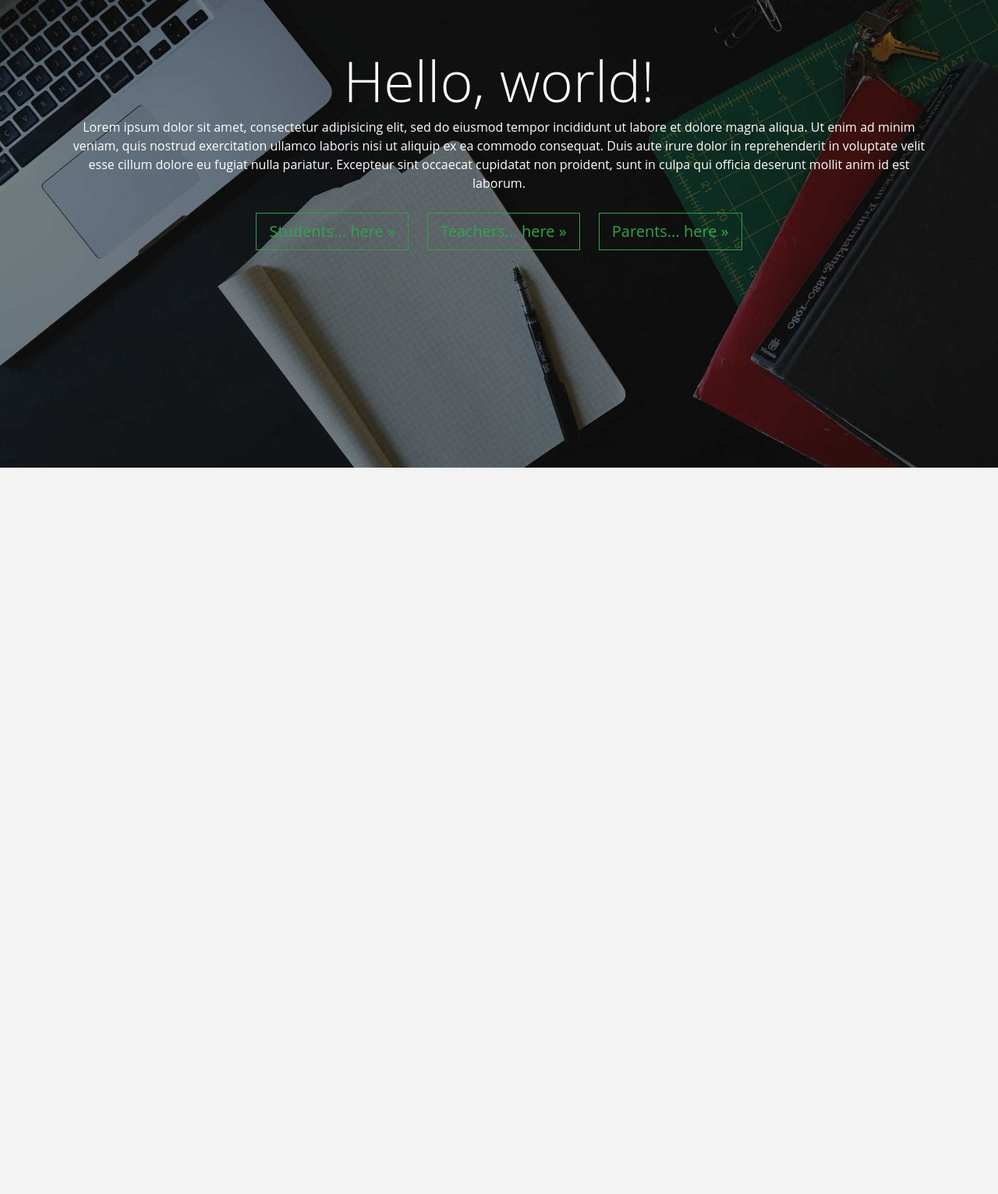
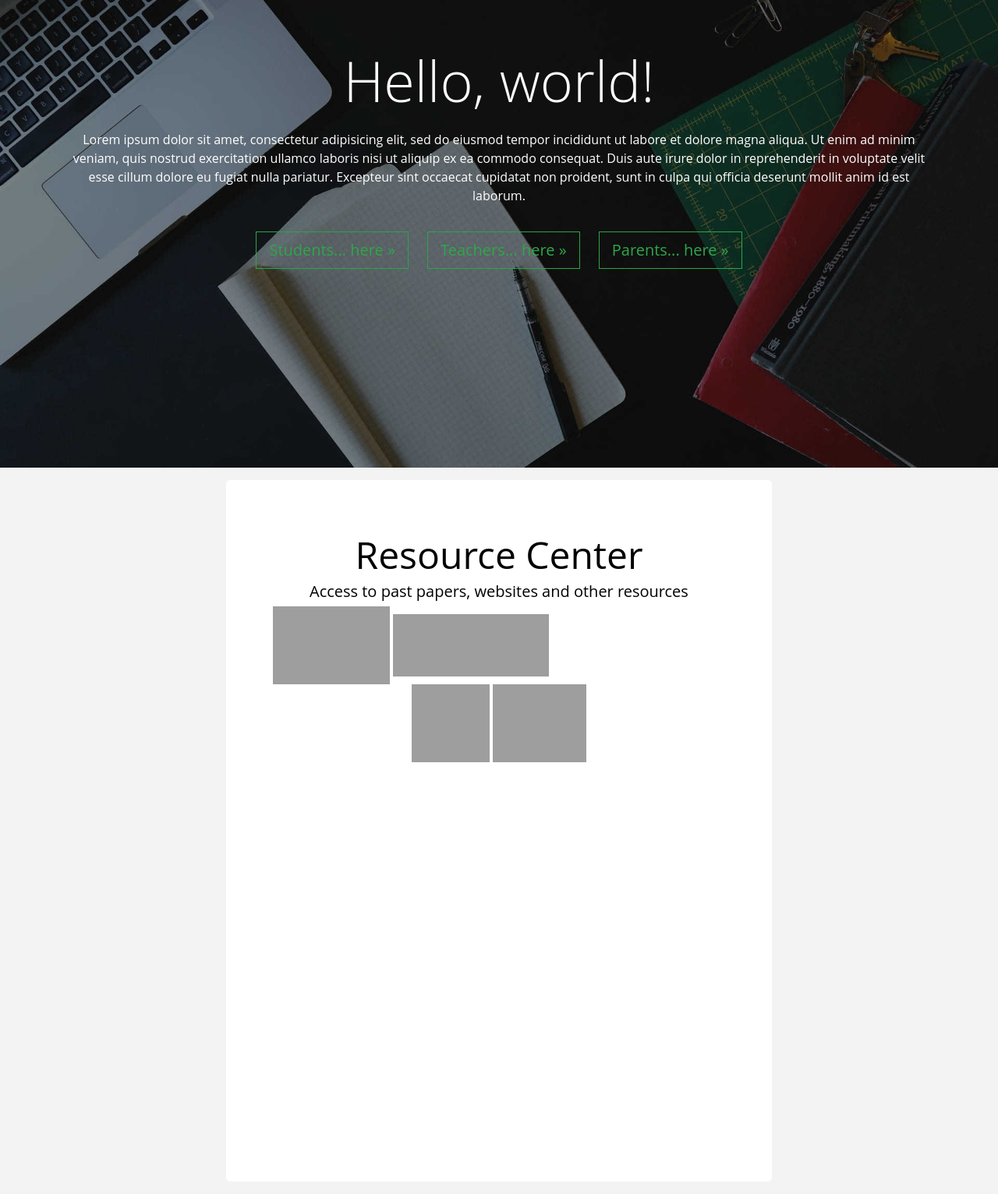
Before and after one commit to aakansha24/website, a Django app: page / in a window 1280 px wide. Shown: the part 56-1588 px from the top of the page at 78% size. Before the commit the page ends 656 px from the top, so only its background shows below. Run offline with Django 3.2, Linux system fonts and the light colour scheme; some libraries are stand-ins or nearby versions; grey boxes are pictures that could not be loaded.

Commit message:
Update index.html
added a resource center widget: css needs A LOT of editing

```diff
--- a/myapp/templates/index.html
+++ b/myapp/templates/index.html
@@ -5,8 +5,72 @@
 </head>
 <link rel="stylesheet" type="text/css" href="../static/style.css" />
 <link rel="stylesheet" type="text/css" href="../static/bootstrap/css/bootstrap.css" />
+
+<style>
+/* resource center stuff: needs editing*/
+.box {
+  background: #ffffff;
+  color: #000000;
+  width: 700px;
+  height: 900px;
+  padding: 60px;
+  margin: 1em auto;
+  -webkit-border-radius: 5px;
+  -moz-border-radius: 5px;
+  border-radius: 5px;
+  border:black;
+
+}
+.header {
+  font: bold 18px/1.5em sans-serif;
+  margin: 0 auto;
+  text-align: center;
+  text-transform: uppercase;
+  letter-spacing: 2px;
+}
+p {
+  margin: 1.5em 0;
+  padding: 0;
+}
+
+.hide{
+  display:none;
+}
+
+div.sections {
+    left:0px;
+    top:0px;
+    width: 320px;
+    padding: 10px;
+    border: 2px solid #04CF29;
+    border-radius: 0px;
+    margin-bottom: 10px;;
+}
+
+
+div.section1 {
+    left:0px;
+    width: 320px;
+    padding: 10px;
+    border: 2px solid #04CF29;
+    border-radius: 0px;
+    margin-bottom: 10px;
+    margin-top:25px;
+}
+
+
+a{
+  color:black;
+}
+
+a:hover{
+  color:black;
+  text-decoration: none;
+}
+/* end of resource center */
+</style>
 <body>
-	<!-- Navbar -->
+  <!-- Navbar -->
   <nav class="navbar navbar-toggleable-md navbar-light bg-faded">
     <button class="navbar-toggler navbar-toggler-right" type="button" data-toggle="collapse" data-target="#navbarSupportedContent" aria-controls="navbarSupportedContent" aria-expanded="false" aria-label="Toggle navigation">
       <span class="navbar-toggler-icon"></span>
@@ -32,7 +96,7 @@
     </div>
   </nav>
 
-	<!-- Main jumbotron -->
+  <!-- Main jumbotron -->
     <div class="jumbotron" id="header">
       <div class="container">
         <h1 class="display-3">Hello, world!</h1>
@@ -49,7 +113,7 @@
     </div>
 
 
-	 <!--Login details(pop-up window)-->
+   <!--Login details(pop-up window)-->
 <script>
 $(document).ready(function() {
     $("#loginLink").click(function( event ){
@@ -112,10 +176,126 @@ $(document).ready(function() {
   </div>
 </div>
 
+<!-- Resource Center: pop-up window when link on home page clicked -->
+<div class="content">
+      <div class="box">
+        <center><font size=10>Resource Center</font>
+          <br><h5>Access to past papers, websites and other resources</h5></center>
+          <!--main code of dropdown
+ /* $(document).on('change', '.div-toggle', function() {
+  var target = $(this).data('target');
+  var show = $("option:selected", this).data('show');
+  $(target).children().addClass('hide');
+  $(show).removeClass('hide');
+});
+$(document).ready(function(){
+  $('.div-toggle').trigger('change');
+});
 
-<!-- Scripts start here -->
-<script src="http://code.jquery.com/jquery-latest.min.js"></script>
-<script type="text/javascript" src="../static/bootstrap/js/bootstrap.js"></script>
+Incase you want it to be a dropdown menu:
+<center><select class="div-toggle" data-target=".course">
+  <option data-group='SHOW' value='0' data-show='.none'>Choose your course</option>
+  <option value="CIES" data-show=".cies">Cambridge Secondary </option>
+  <option value="IGCSE" data-show=".igcse">IGCSE</option>
+  <option value="IB" data-show=".ib">IB</option>
+  <option value="ICSE" data-show=".icse">ICSE</option>
+</select>
+</center>
+
+<div class="course">
+  <div class="igcse hide section1">English Literature and Language</div>
+  <div class="igcse hide sections">Mathematics</div>
+  <div class="igcse hide sections">Sciences</div>
+  <div class="igcse hide sections">Humanities and Social Sciences</div>
+  <div class="igcse hide sections">Languages</div>
+  <div class="igcse hide sections">Arts</div>
+</div>
+
+<div class="course">
+  <div class="ib hide section1">Language and Literature</div>
+  <div class="ib hide sections">Mathematics</div>
+  <div class="ib hide sections">Sciences</div>
+  <div class="ib hide sections">Individuals and Societies</div>
+  <div class="ib hide sections">Language Acquisition</div>
+  <div class="ib hide sections">Arts</div>
+</div>
+      </div>
+    </div>
+-->
+<script>
+//click on and off
+function myFunction() {
+    document.getElementById("myDropdown").classList.toggle("show");
+}
+
+window.onclick = function(event) {
+  if (!event.target.matches('.dropbtn')) {
+
+    var dropdowns = document.getElementsByClassName("dropdown-content");
+    var i;
+    for (i = 0; i < dropdowns.length; i++) {
+      var openDropdown = dropdowns[i];
+      if (openDropdown.classList.contains('show')) {
+        openDropdown.classList.remove('show');
+      }
+    }
+  }
+}
+
+  function show (toBlock){
+    setDisplay(toBlock, 'block');
+  }
+  function hide (toNone) {
+    setDisplay(toNone, 'none');
+  }
+  function setDisplay (target, str) {
+    document.getElementById(target).style.display = str;
+  }
+
+</script>
+<!--IGCSE-->
+<img id="clickig" onclick="show('course');" src="static/igcse.jpg" width=150 height=100>
+  <div id="course" style="display:none; margin-left:25%">
+  <a href="#"><div class="section1">English Literature and Language</a></div>
+  <a href="#"><div class="sections">Mathematics</a></div>
+  <a href="#"><div class="sections">Sciences</a></div>
+  <a href="#"><div class="sections">Humanities and Social Sciences</a></div>
+  <a href="#"><div class="sections">Languages</a></div>
+  <a href="#"><div class="sections">Arts</a></div>
+</div>
+<!--IB-->
+<img id="clickib" onclick="show('courseib'); //hide('clickib'); hide('clickig');" src="static/ib.png" width=200 height=80>
+<center>
+  <div id="courseib" style="display:none; margin-left:25%">
+ <a href="#"> <div class="section1">Language and Literature</a></div>
+  <a href="#"><div class="sections">Mathematics</a></div>
+  <a href="#"><div class="sections">Sciences</a></div>
+  <a href="#"><div class="sections">Individuals and Societies</a></div>
+  <a href="#"><div class="sections">Language Acquisition</a></div>
+ <a href="#"> <div class="sections">Arts</a></div>
+</div>
+<!--Cambridge Secondary: ask ma'am for subject groups-->
+<img id="clickcies" onclick="show('coursecies');" src="static/cies.jpg" width=100 height=100>
+  <a href="#"><div id="course" style="display:none; margin-left:25%">
+ <a href="#"> <div class="section1">English Literature and Language</a></div>
+  <a href="#"><div class="sections">Mathematics</a></div>
+  <a href="#"><div class="sections">Sciences</a></div>
+  <a href="#"><div class="sections">Humanities and Social Sciences</a></div>
+  <a href="#"><div class="sections">Languages</a></div>
+ <a href="#"> <div class="sections">Arts</a></div>
+</div>
+
+<!--ICSE: under construction note-->
+<img id="clickcies" onclick="show('coursecies');" src="static/icse.jpg" width=120 height=100>
+  <div id="course" style="display:none; margin-left:25%">
+  <div class="section1"><a href="#"></a></div>
+  <div class="sections"><a href="#"></a></div>
+  <div class="sections"><a href="#"></a></div>
+  <div class="sections"><a href="#"></a></div>
+  <div class="sections"><a href="#"></a></div>
+  <div class="sections"><a href="#"></a></div>
+</div>
+
 
 </body>
 </html>
```
